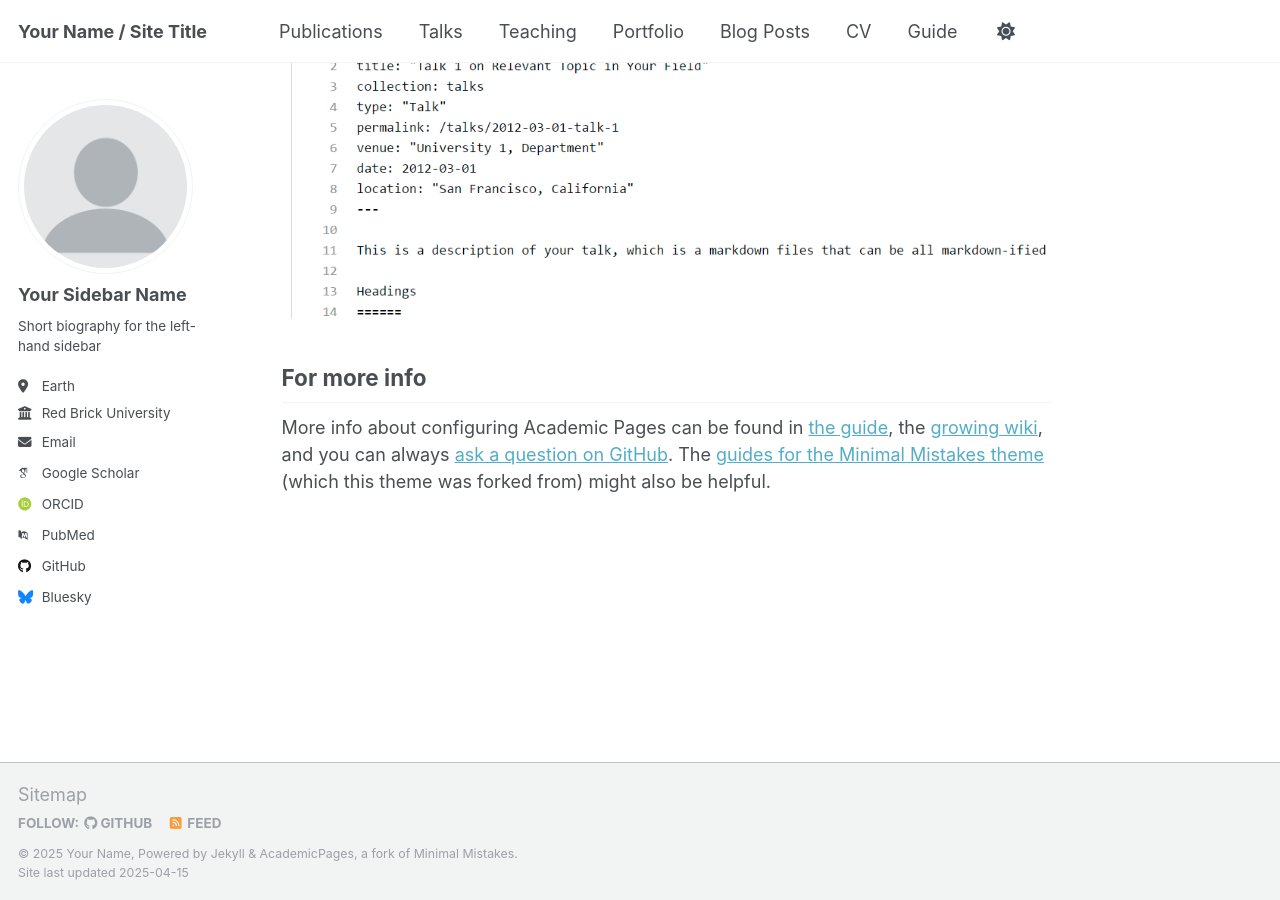
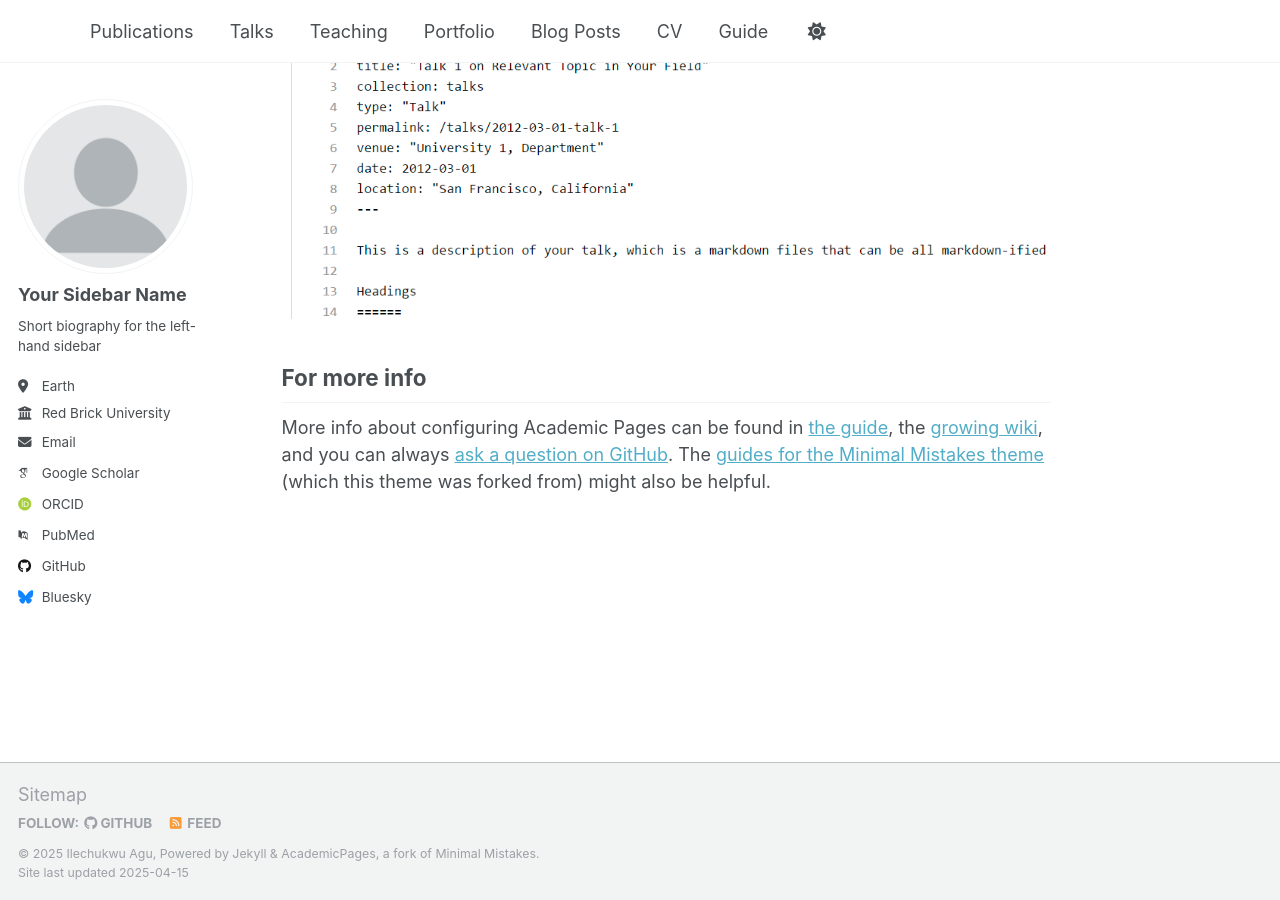
Before and after one commit to pomoxis/pomoxis.github.io, a Jekyll site: the page built from _pages/about.md, in a window 1280 px wide and 900 px high, scrolled down 2636 px. Built offline with Jekyll 4.4.1, drawn with Linux system fonts in a browser that asks for light colours; some web fonts are replaced.

Commit message:
Update _config.yml
Update to '#Basic Site Settings' Section

```diff
--- a/_config.yml
+++ b/_config.yml
@@ -9,10 +9,10 @@
 # Basic Site Settings
 locale                   : "en-US"
 site_theme               : "default"
-title                    : "Your Name / Site Title"
+title                    : ""
 title_separator          : "-"
-name                     : &name "Your Name"
-description              : &description "personal description"
+name                     : &name "Ilechukwu Agu"
+description              : &description "Independent Scientist (Molecular & Cellular Biology, Microbial Physiology, Virology)"
 url                      : https://academicpages.github.io # the base hostname & protocol for your site e.g. "https://[your GitHub username].github.io"
 baseurl                  : "" # the subpath of your site, e.g. "/blog"
 repository               : "academicpages/academicpages.github.io"
```
